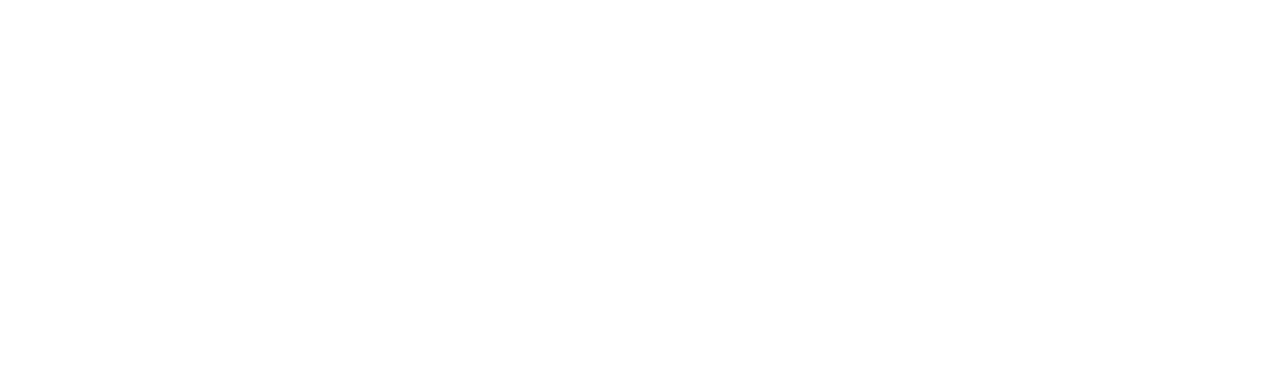
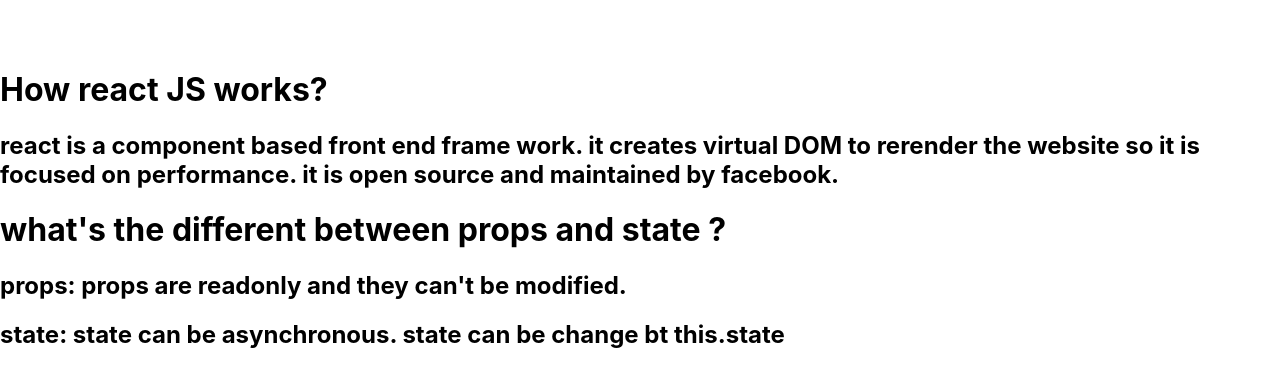
Before and after one commit to sayedalif/lucky-one, a React (Create React App) app: page / in a window 1280 px wide. Shown: the part 1569-1934 px from the top of the page. Before the commit the page ends 1618 px from the top, so only its background shows below. Built offline with nearby package versions, Linux system fonts and the light colour scheme.

Commit message:
questions and answer added

```diff
--- a/src/App.js
+++ b/src/App.js
@@ -1,4 +1,5 @@
 import './App.css';
+import Question from './components/Question/Question';
 import Shop from './components/Shop/Shop';
 
 function App() {
@@ -6,6 +7,7 @@
     <div>
       <h1 className="heading">diet store</h1>
       <Shop></Shop>
+      <Question></Question>
     </div>
   );
 }
--- /dev/null
+++ b/src/components/Question/Question.js
@@ -0,0 +1,22 @@
+import React from 'react';
+
+const Question = () => {
+  return (
+    <div>
+      <h1>How react JS works?</h1>
+      <h2>
+        react is a component based front end frame work. it creates virtual DOM
+        to rerender the website so it is focused on performance. it is open
+        source and maintained by facebook.
+      </h2>
+
+      <h1>what's the different between props and state ?</h1>
+      <h2>props: props are readonly and they can't be modified.</h2>
+      <h2>
+        state: state can be asynchronous. state can be change bt this.state
+      </h2>
+    </div>
+  );
+};
+
+export default Question;
```
Also changed, not shown: 1 other file (tests, documents, lock files or other folders).
